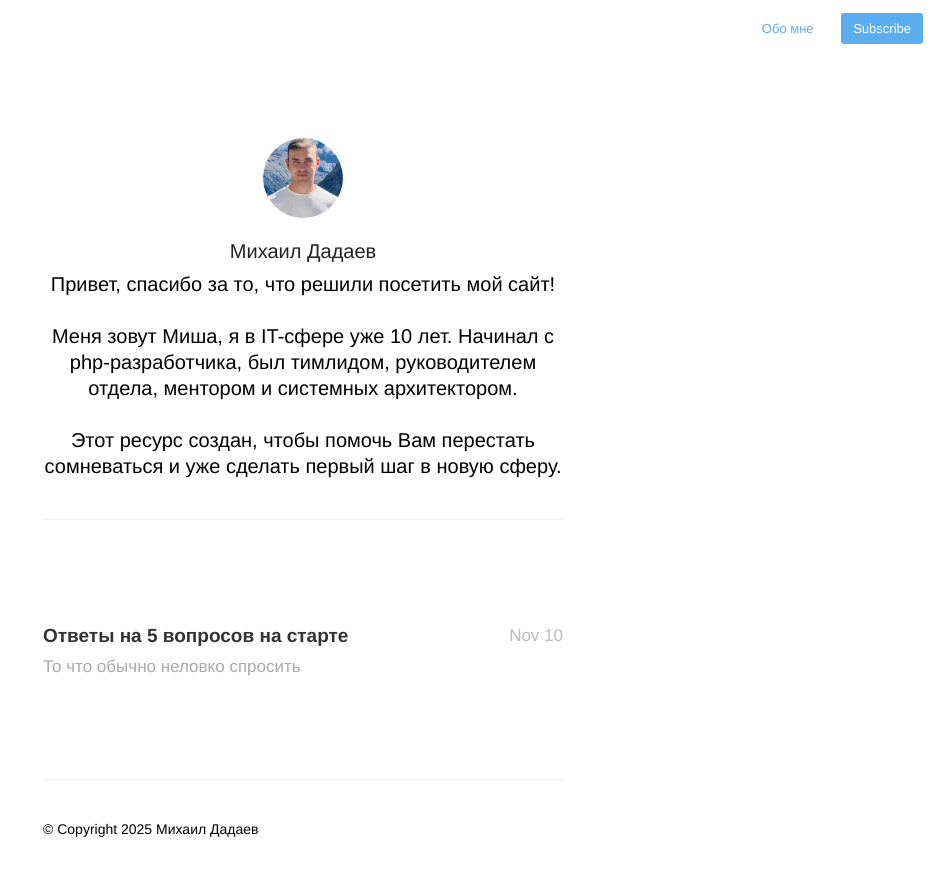
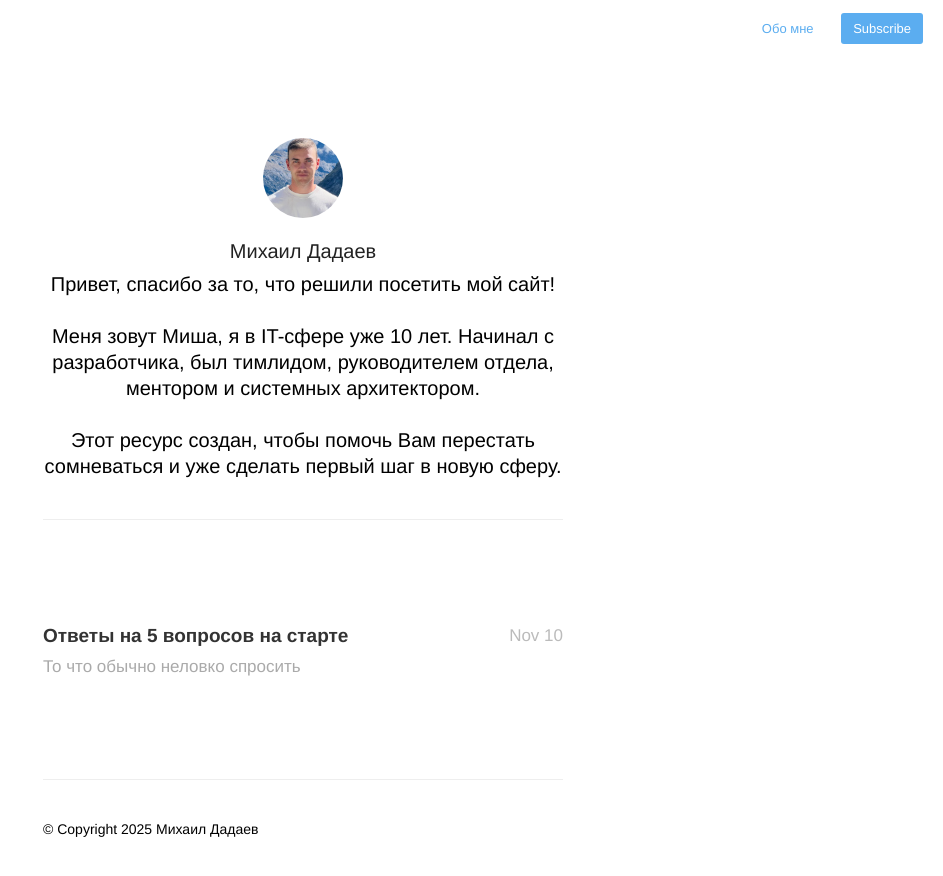
Before and after one commit to greatt169/personal.github.io, a Jekyll site: the page built from index.html, in a window 1280 px wide. Shown: the top 876 px of the page, without its empty margins (337-1280 px from the left). Built offline with Jekyll 4.4.1, drawn with Linux system fonts in a browser that asks for light colours; nearby versions of some CDN libraries; the list of posts is cut into pages by our own code.

Commit message:
update personal info 4

```diff
--- a/_config.yml
+++ b/_config.yml
@@ -4,7 +4,7 @@ description: |
     <br>
     <br>
     Меня зовут Миша, я в IT-сфере уже 10 лет.
-    Начинал с php-разработчика, был тимлидом, руководителем отдела, ментором и системных архитектором.
+    Начинал с разработчика, был тимлидом, руководителем отдела, ментором и системных архитектором.
     <br>
     <br>
     Этот ресурс создан, чтобы помочь Вам перестать сомневаться и уже сделать первый шаг в новую сферу.
```
